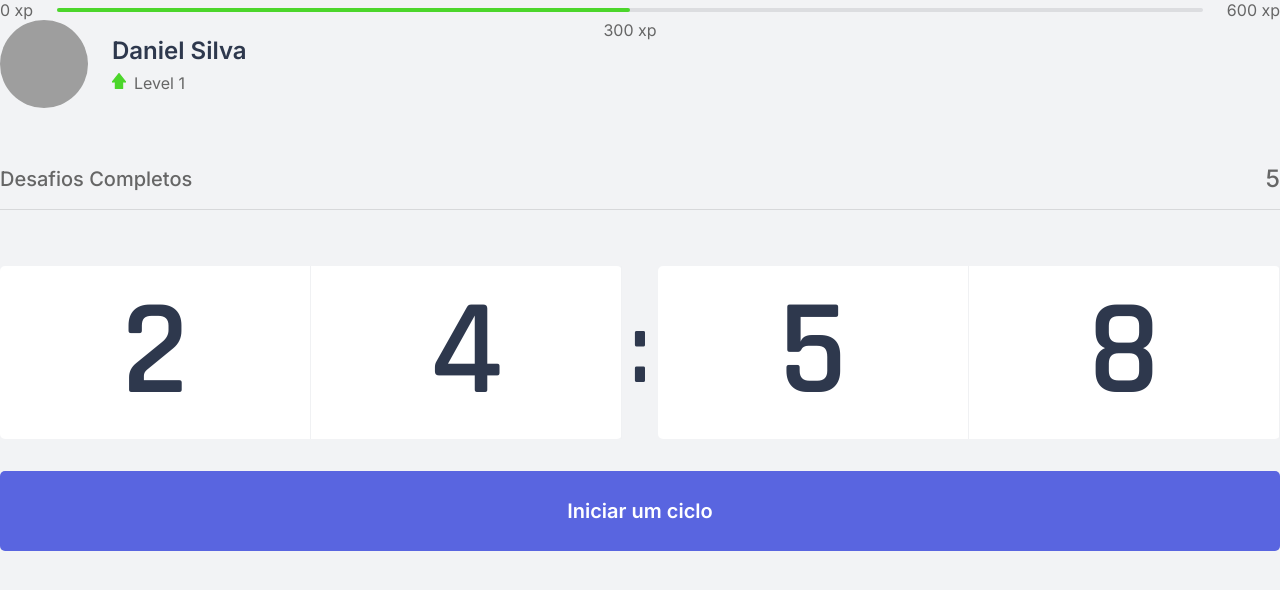
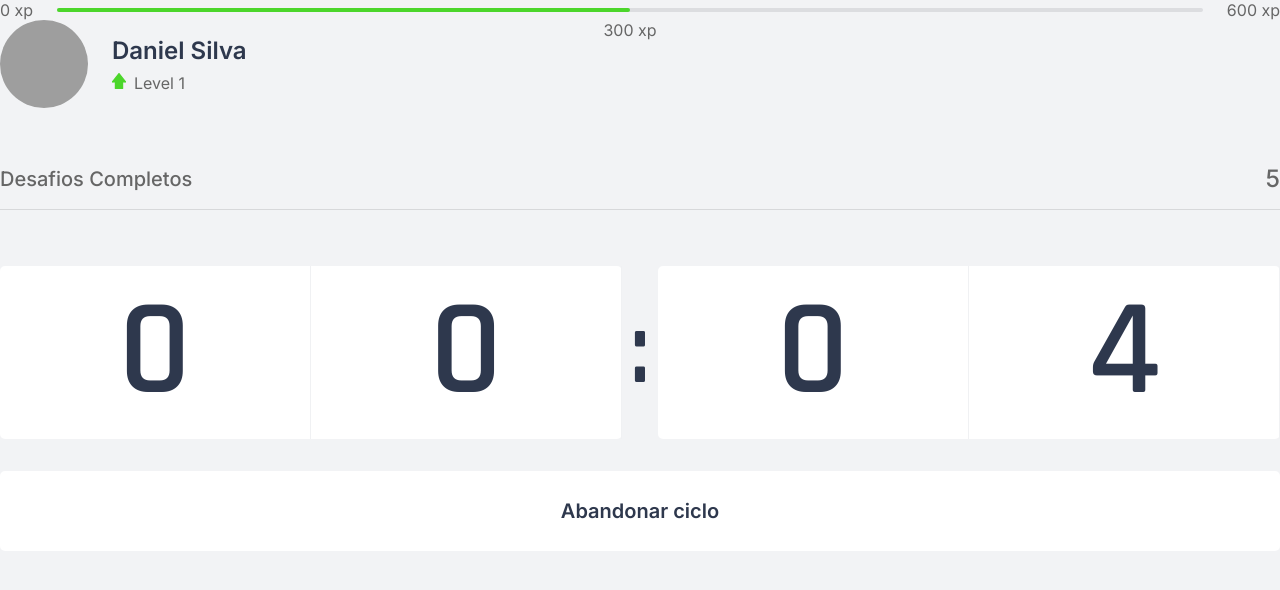
Before and after one commit to daniel3g/moveit, a Next.js app: page / in a window 1280 px wide. Both pictures are taken after a click on the button "Iniciar um ciclo". Shown: the top 590 px of the page. Built offline with nearby package versions, Linux system fonts and the light colour scheme; grey boxes are pictures that could not be loaded.

Commit message:
finalizei o countdown

```diff
--- a/src/components/CountDown.tsx
+++ b/src/components/CountDown.tsx
@@ -1,9 +1,12 @@
 import { useState, useEffect } from 'react';
 import styles from '../styles/components/CountDown.module.css';
 
+let countDownTimeout: NodeJS.Timeout;
+
 export function CountDown(){
-  const [time, setTime] = useState(25 * 60);
-  const [active, setActive] = useState(false);
+  const [time, setTime] = useState(0.1 * 60);
+  const [isActive, setIsActive] = useState(false);
+  const [hasFinished, setHasFinished] = useState(false);
 
   const minutes = Math.floor(time / 60);
   const seconds = time % 60;
@@ -12,16 +15,25 @@
   const [secondLeft, secondRight] = String(seconds).padStart(2, '0').split('');
 
   function startCountDown() {
-    setActive(true);
+    setIsActive(true);
+  }
+
+  function resetCountDown() {
+    clearTimeout(countDownTimeout);
+    setIsActive(false);
+    setTime(25 * 60);
   }
 
   useEffect(()=> {
-    if (active && time > 0) {
-      setTimeout(() => {
+    if (isActive && time > 0) {
+      countDownTimeout = setTimeout(() => {
         setTime(time -1);
       }, 1000);
+    } else if(isActive && time === 0){
+      setHasFinished(true);
+      setIsActive(false);
     }
-  }, [active, time])
+  }, [isActive, time])
 
   return (
     <div>
@@ -37,6 +49,25 @@
         </div>
       </div>
 
+      { hasFinished ? (
+        <button
+        disabled
+        type="button"
+        className={styles.countdownButton}
+        >
+          Ciclo encerrado
+        </button>
+      ) : (
+        <>
+          { isActive ? (
+            <button
+            type="button"
+            className={`${styles.countdownButton} ${styles.countdownButtonActive}`}
+            onClick={resetCountDown}
+            >
+              Abandonar ciclo
+            </button>
+            ) : (
             <button
             type="button"
             className={styles.countdownButton}
@@ -44,6 +75,10 @@
             >
               Iniciar um ciclo
             </button>
+      ) }
+        </>
+      ) }
+
     </div>
 
   );
--- a/src/styles/components/CountDown.module.css
+++ b/src/styles/components/CountDown.module.css
@@ -59,6 +59,22 @@
   transition: background-color 0.2s;
 }
 
-.countdownButton:hover {
+.countdownButton:not(:disabled):hover {
   background: var(--blue-dark);
 }
+
+.countdownButtonActive {
+  background: var(--white);
+  color: var(--title);
+}
+
+.countdownButtonActive:not(:disabled):hover {
+  background: var(--red);
+  color: var(--white);
+}
+
+.countdownButton:disabled {
+  background: var(--white);
+  color: var(--text);
+  cursor: not-allowed;
+}
```
Also changed, not shown: src/styles/pages/home.module.css (added, +17 -0 lines). Lines whose indentation alone changed are shown as unchanged.
